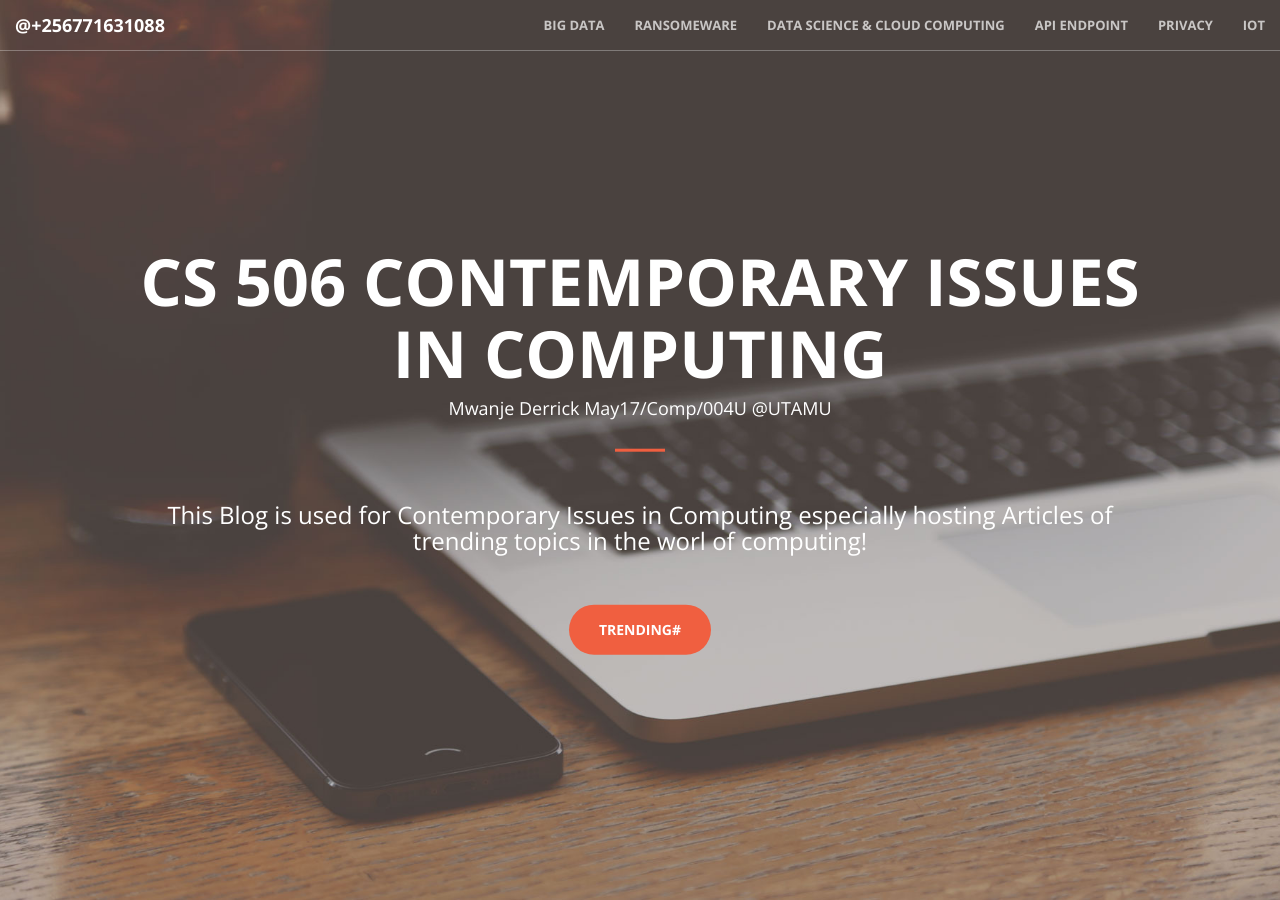
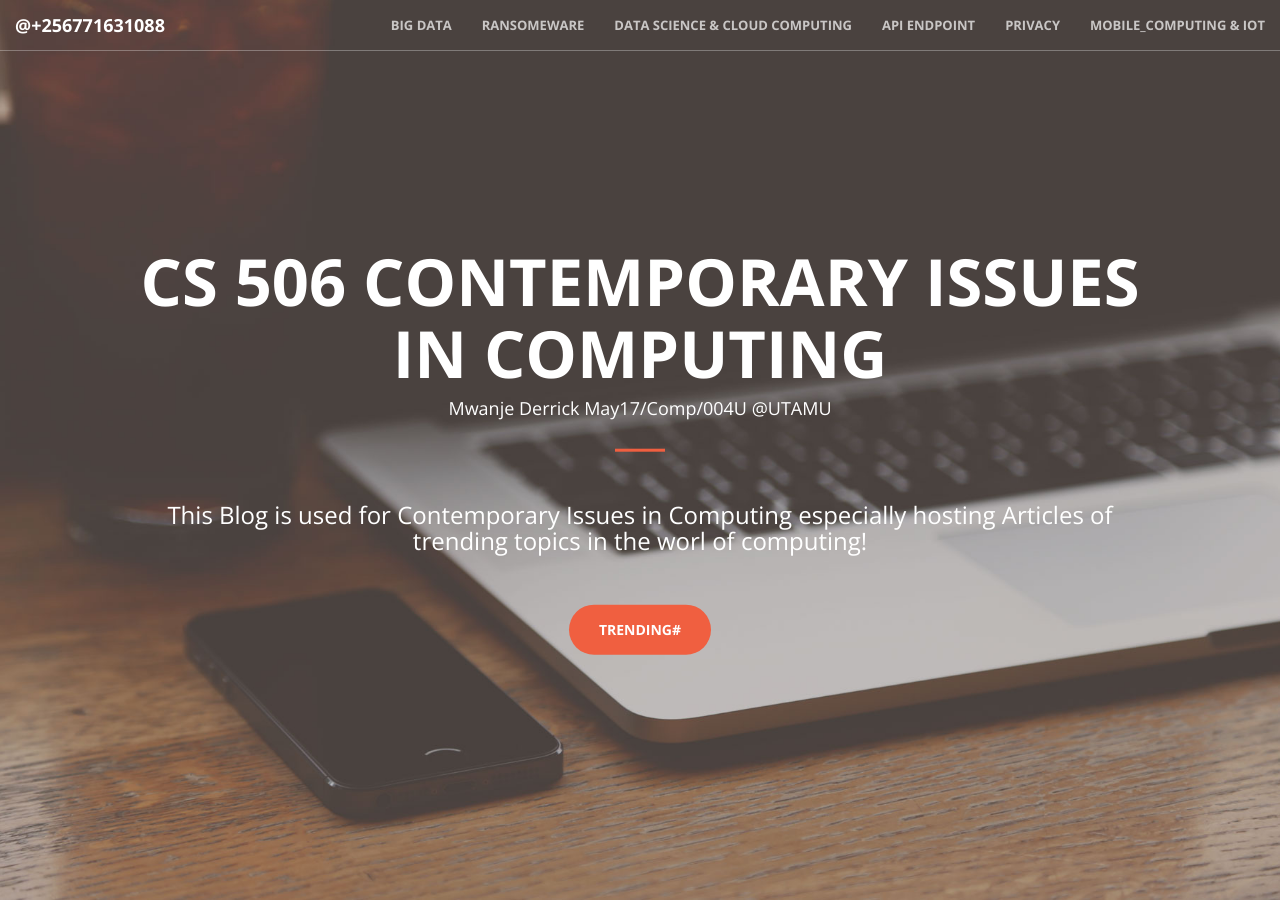
Before and after one commit to deromatic/deromatic.github.io, a Jekyll site: the page built from index.html, in a window 1280 px wide and 900 px high. Built offline with Jekyll 4.4.1, drawn with Linux system fonts in a browser that asks for light colours.

Commit message:
Update nav.html

```diff
--- a/_includes/nav.html
+++ b/_includes/nav.html
@@ -31,7 +31,7 @@
                     <a class="page-scroll" href="#">Privacy</a>
                 </li>
                  <li>
-                    <a class="page-scroll" href="#">IOT</a>
+                    <a class="page-scroll" href="#mobile_computing">mobile_computing & IOT</a>
                 </li>
             </ul>
         </div>
```
